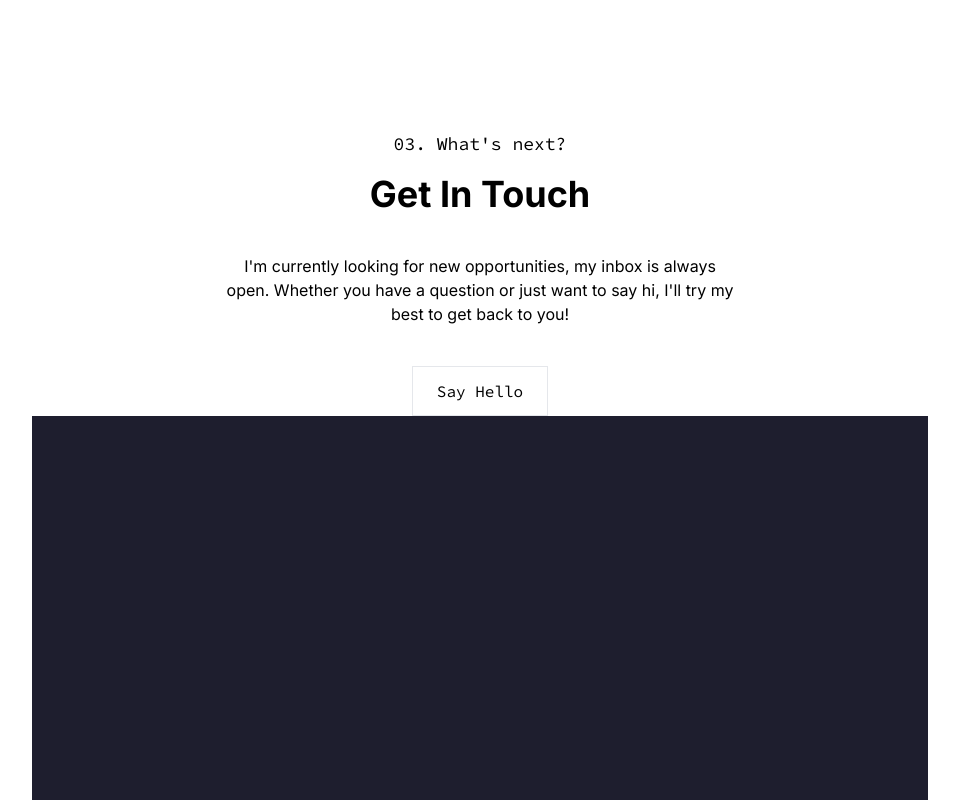
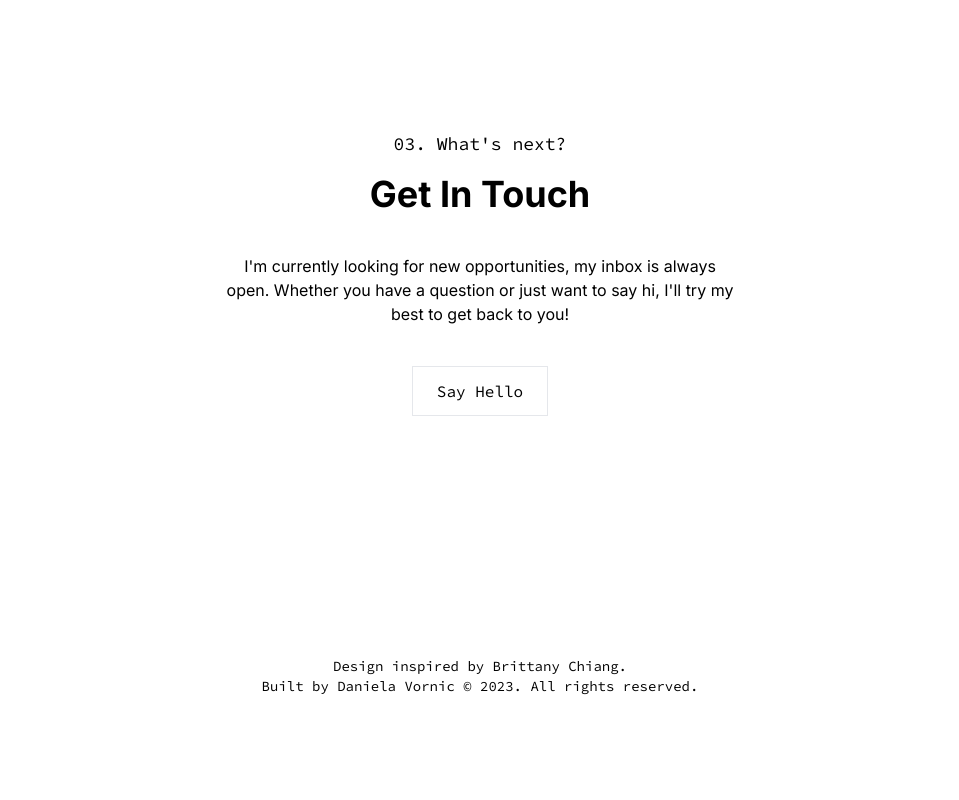
Before and after one commit to danielavornic/portfolio, a Next.js app: page / in a window 1280 px wide. Shown: the part 3469-4269 px from the top of the page, without its empty margins (160-1119 px from the left). After the commit the page ends 4197 px from the top, so only its background shows below. Built offline with nearby package versions, Linux system fonts and the light colour scheme; what @catppuccin/tailwindcss would draw is missing.

Commit message:
Add Footer

```diff
--- a/src/app/page.tsx
+++ b/src/app/page.tsx
@@ -11,6 +11,7 @@ const About = dynamic(() => import("@/components/homepage/About"), { ssr: false
 const Experience = dynamic(() => import("@/components/homepage/Experience"), { ssr: false });
 const Projects = dynamic(() => import("@/components/homepage/Projects"), { ssr: false });
 const Contact = dynamic(() => import("@/components/homepage/Contact"), { ssr: false });
+const Footer = dynamic(() => import("@/components/layout/Footer"), { ssr: false });
 
 export default function Home() {
   const [isMenuOpen, setIsMenuOpen] = useState(false);
@@ -26,7 +27,7 @@ export default function Home() {
         <Experience />
         <Projects />
         <Contact />
-        <div className="h-96 bg-dark" />
+        <Footer />
       </main>
     </>
   );
--- /dev/null
+++ b/src/components/layout/Footer.tsx
@@ -0,0 +1,19 @@
+const Footer = () => {
+  return (
+    <footer className="mt-28 md:mt-40 lg:mt-60 2xl:mt-72 pb-8 mx-auto font-mono text-sm text-center text-subtext0">
+      <p>
+        Design inspired by{" "}
+        <a
+          href="https://v4.brittanychiang.com/"
+          target="_blank"
+          className="hover:text-lavender transition"
+        >
+          Brittany Chiang.
+        </a>
+      </p>
+      <p>Built by Daniela Vornic &copy; {new Date().getFullYear()}. All rights reserved.</p>
+    </footer>
+  );
+};
+
+export default Footer;
```
